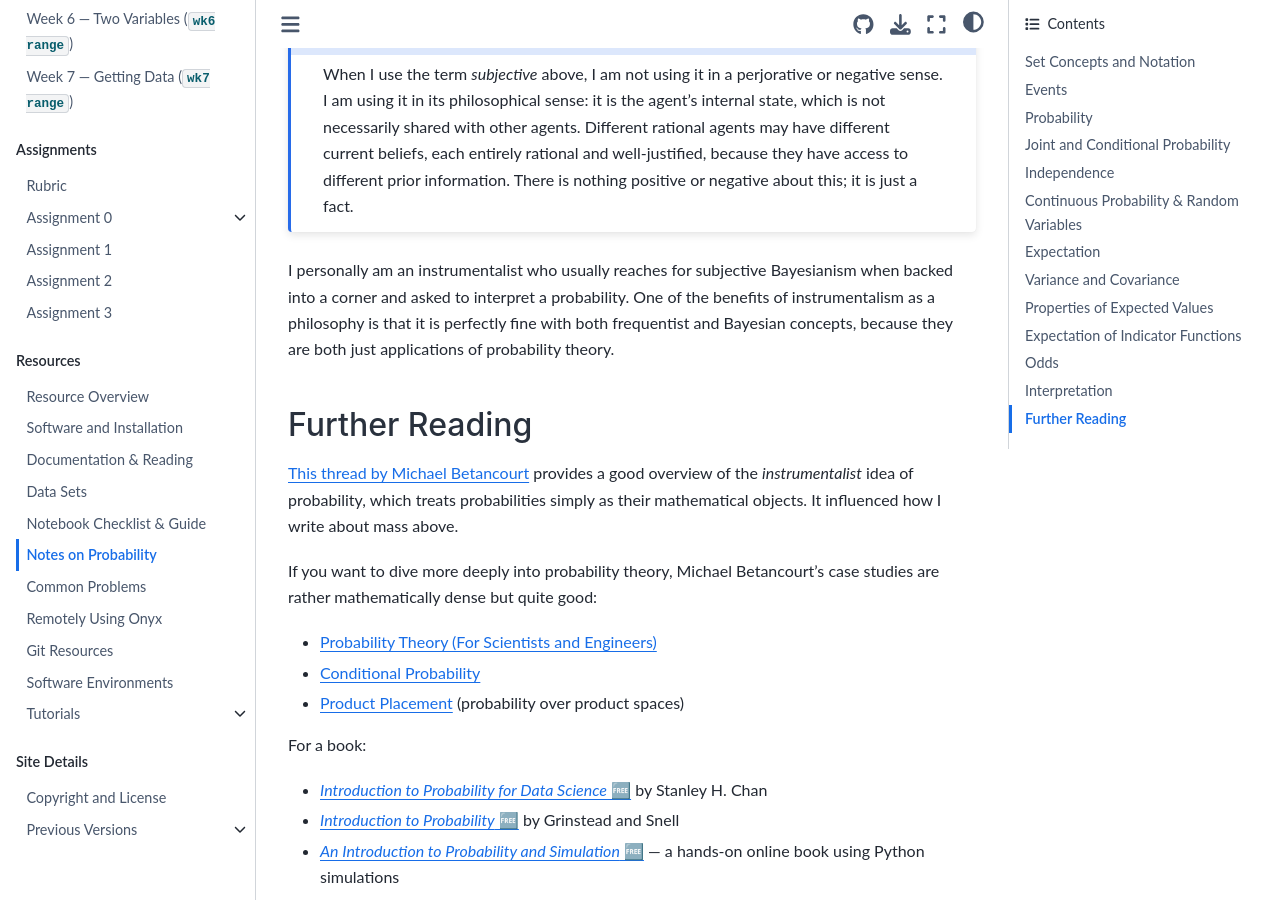
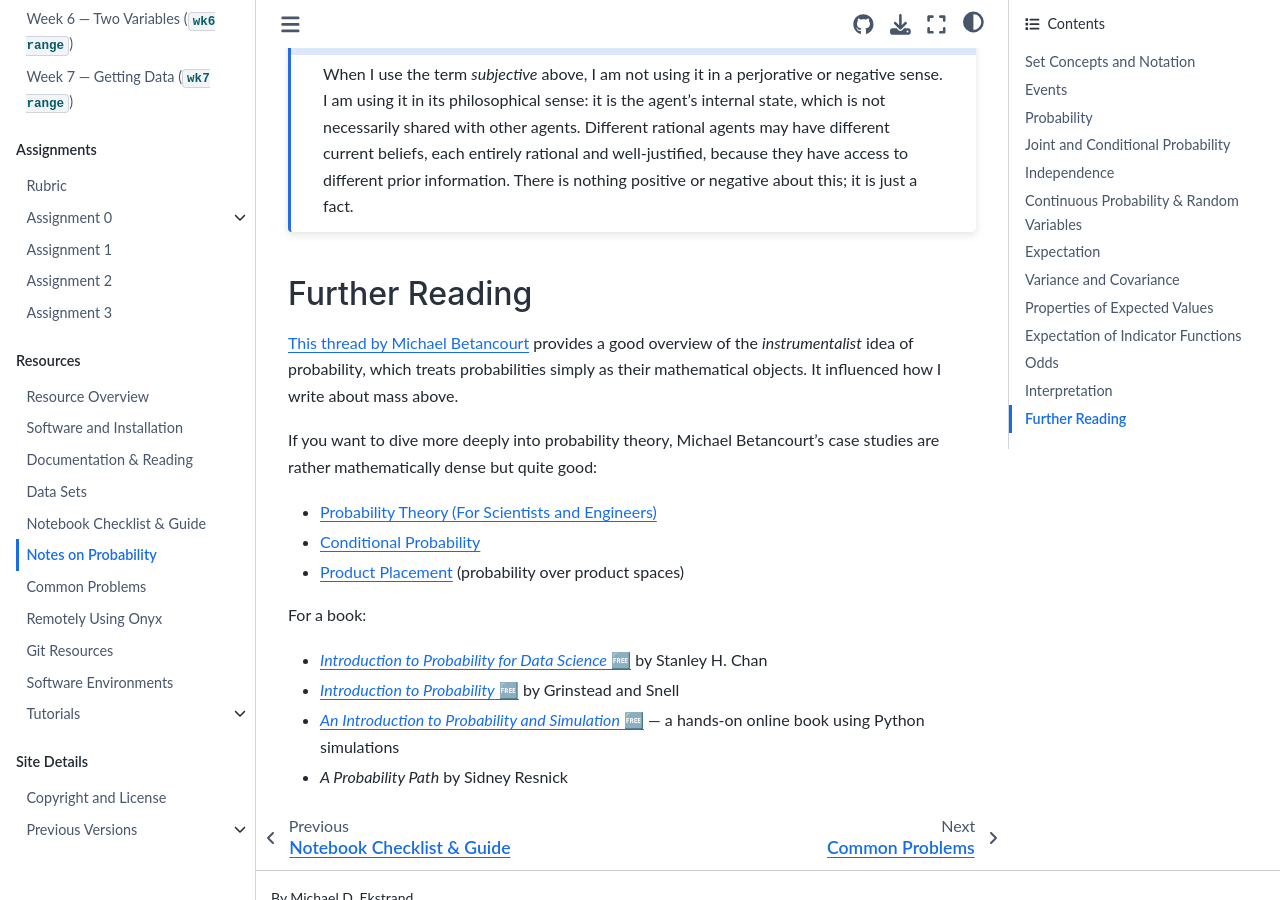
Before and after one commit to mdekstrand/cs533-web, a Jupyter Book: the page built from resources/probability.md, in a window 1280 px wide and 900 px high, scrolled down 9884 px. Built offline with Jupyter Book 1.0.4 settings and Sphinx 7.4.7 and the Sphinx Book theme 1.1.4, drawn with Linux system fonts in a browser that asks for light colours; pages that are not in the unit, such as notebooks, are missing from menus; a style sheet for code colours, icons or effects is not loaded.

Commit message:
simplify a bit

```diff
--- a/resources/probability.md
+++ b/resources/probability.md
@@ -364,12 +364,6 @@
 is nothing positive or negative about this; it is just a fact.
 :::
 
-I personally am an instrumentalist who usually reaches for subjective
-Bayesianism when backed into a corner and asked to interpret a probability.  One
-of the benefits of instrumentalism as a philosophy is that it is perfectly fine
-with both frequentist and Bayesian concepts, because they are both just
-applications of probability theory.
-
 ## Further Reading
 
 [This thread by Michael
```
